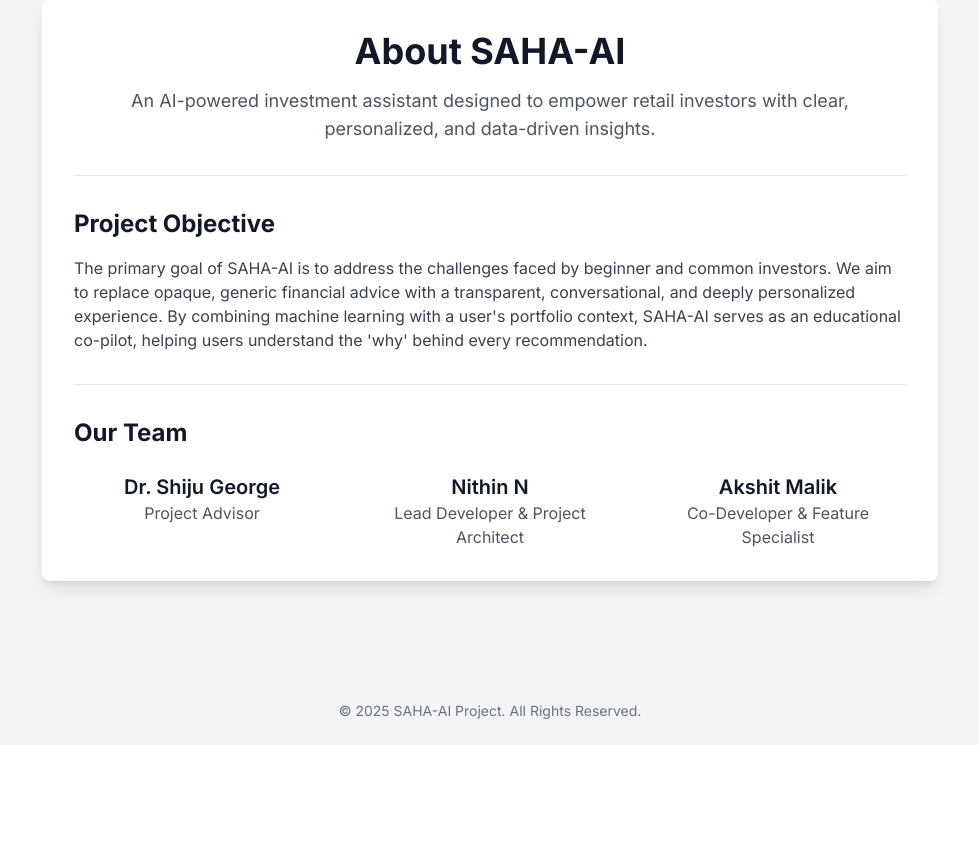
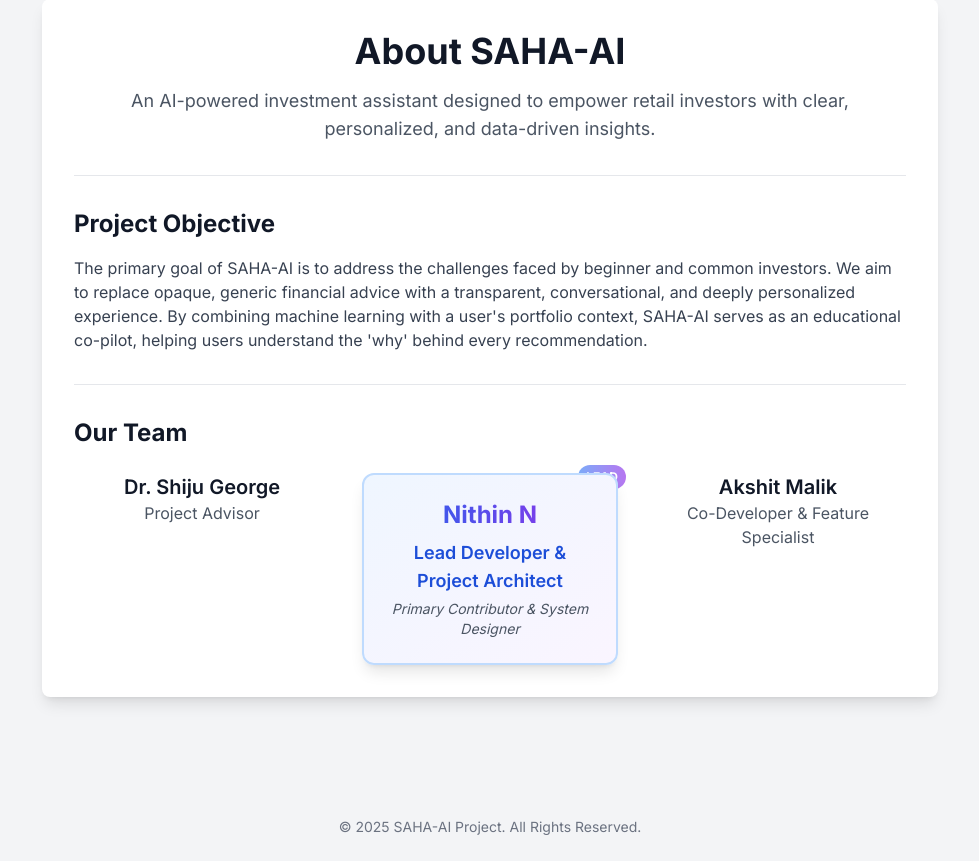
Before and after one commit to nithin1906/saha-ai, a Django app: template advisor/templates/advisor/about.html in a window 1280 px wide. Shown: the part 121-982 px from the top of the page, without its empty margins (150-1129 px from the left). Before the commit the page ends 840 px from the top, so only its background shows below. Run offline with Django 5.2, Linux system fonts and the light colour scheme; the template is opened without the code that fills it, so the values that code supplies are empty; some libraries are stand-ins or nearby versions.

Commit message:
Fix About Us page styling and portfolio refresh error
- Enhanced Nithin N's profile with prominent styling:
  * Added gradient background and border
  * Featured LEAD badge with animation
  * Larger text size and gradient text effect
  * Hover effects and special positioning
  * Added 'Primary Contributor & System Designer' subtitle
- Fixed portfolio refresh error:
  * Changed loadPortfolioHealth() to fetchAndDisplayPortfolioHealth()
  * Fixed both instances in addToPortfolio function calls
  * Portfolio health now refreshes correctly after adding items

```diff
--- a/advisor/templates/advisor/about.html
+++ b/advisor/templates/advisor/about.html
@@ -51,9 +51,16 @@
                         <h4 class="text-xl font-semibold text-gray-900 dark:text-gray-100">Dr. Shiju George</h4>
                         <p class="text-md text-gray-600 dark:text-gray-400">Project Advisor</p>
                     </div>
-                    <div class="text-center">
-                        <h4 class="text-xl font-semibold text-gray-900 dark:text-gray-100">Nithin N</h4>
-                        <p class="text-md text-gray-600 dark:text-gray-400">Lead Developer & Project Architect</p>
+                    <!-- Featured Team Member - Nithin N -->
+                    <div class="text-center relative">
+                        <div class="absolute -top-2 -right-2 bg-gradient-to-r from-blue-500 to-purple-600 text-white text-xs px-2 py-1 rounded-full font-bold animate-pulse">
+                            LEAD
+                        </div>
+                        <div class="bg-gradient-to-br from-blue-50 to-purple-50 dark:from-blue-900/20 dark:to-purple-900/20 p-6 rounded-xl border-2 border-blue-200 dark:border-blue-700 shadow-lg transform hover:scale-105 transition-all duration-300">
+                            <h4 class="text-2xl font-bold bg-gradient-to-r from-blue-600 to-purple-600 bg-clip-text text-transparent">Nithin N</h4>
+                            <p class="text-lg font-semibold text-blue-700 dark:text-blue-300 mt-2">Lead Developer & Project Architect</p>
+                            <p class="text-sm text-gray-600 dark:text-gray-400 mt-1 italic">Primary Contributor & System Designer</p>
+                        </div>
                     </div>
                     <div class="text-center">
                         <h4 class="text-xl font-semibold text-gray-900 dark:text-gray-100">Akshit Malik</h4>
--- a/advisor/templates/advisor/index.html
+++ b/advisor/templates/advisor/index.html
@@ -1358,7 +1358,7 @@ document.addEventListener('DOMContentLoaded', () => {
 
                             // Refresh portfolio health automatically
                             setTimeout(() => {
-                                loadPortfolioHealth();
+                                fetchAndDisplayPortfolioHealth();
                             }, 1000);
                         } else {
                             addRes.textContent = j.error || 'Failed to add';
@@ -1770,7 +1770,7 @@ document.addEventListener('DOMContentLoaded', () => {
 
                             // Refresh portfolio health automatically
                             setTimeout(() => {
-                                loadPortfolioHealth();
+                                fetchAndDisplayPortfolioHealth();
                             }, 1000);
                         }
                         else { addRes.textContent = j.error || 'Failed to add'; addRes.className = 'text-red-600'; }
```
